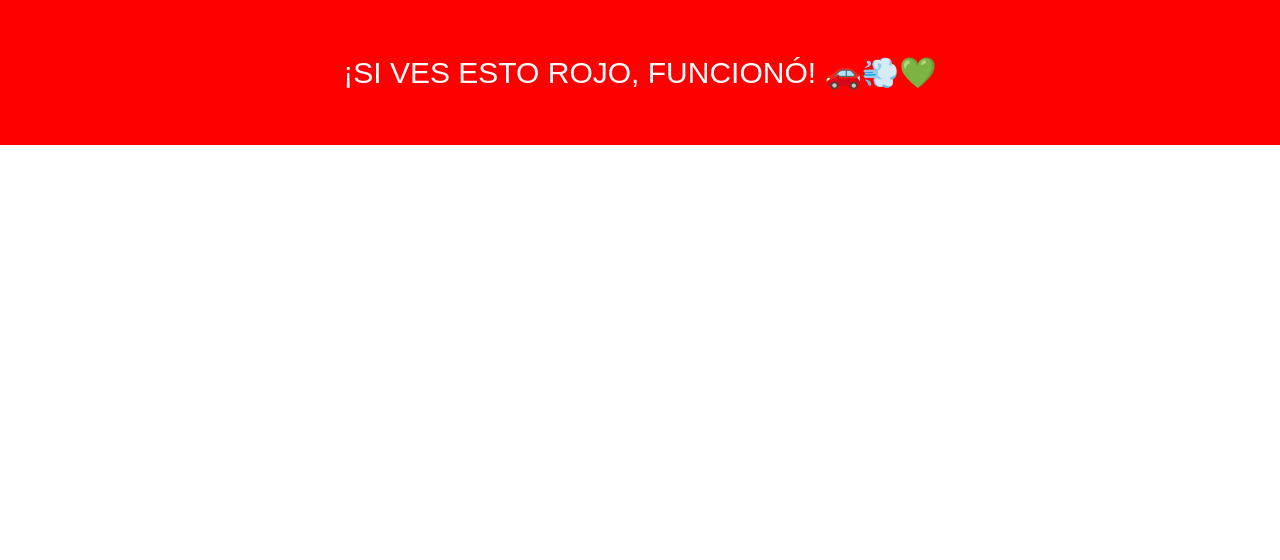
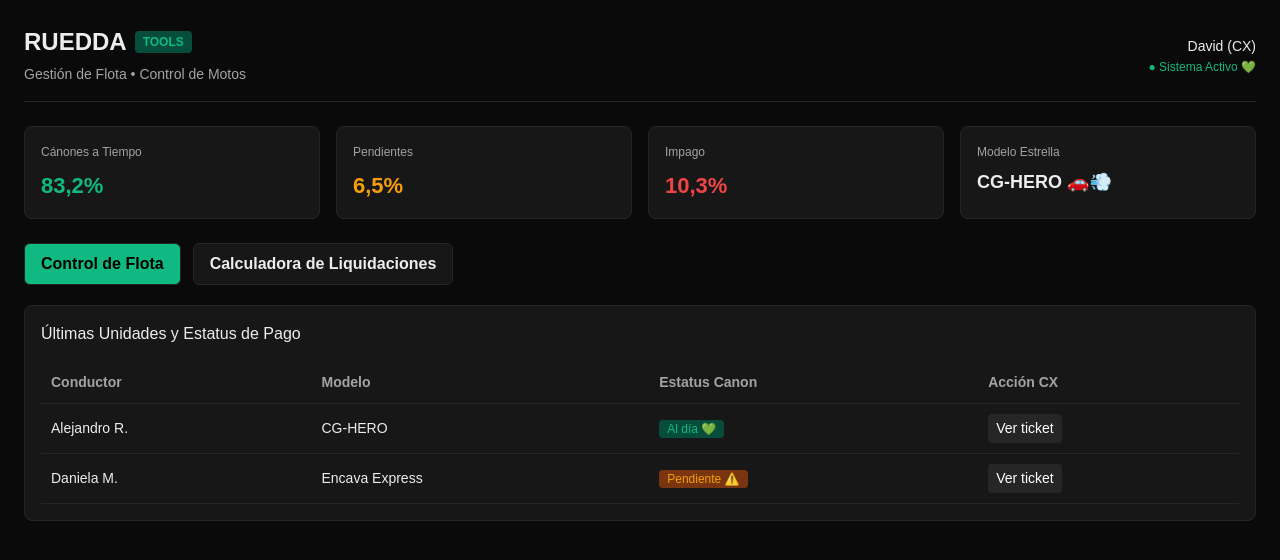
Before and after one commit to Groovie04/control-motos, a Next.js app: page / in a window 1280 px wide. Shown: the top 560 px of the page. Built offline with nearby package versions, Linux system fonts and the light colour scheme.

Commit message:
Update page.tsx

```diff
--- a/app/page.tsx
+++ b/app/page.tsx
@@ -1,7 +1,104 @@
+'use client';
+import { useState } from 'react';
+
 export default function Home() {
+  const [activeTab, setActiveTab] = useState('flota');
+
   return (
-    <div style={{ backgroundColor: 'red', color: 'white', padding: '50px', fontSize: '30px', textAlign: 'center' }}>
-      ¡SI VES ESTO ROJO, FUNCIONÓ! 🚗💨💚
+    <div style={{ backgroundColor: '#0a0a0a', color: '#ededed', minHeight: '100vh', fontFamily: 'sans-serif', padding: '24px' }}>
+
+      {/* Encabezado */}
+      <div style={{ display: 'flex', justifyContent: 'space-between', alignItems: 'center', marginBottom: '24px', borderBottom: '1px solid #262626', paddingBottom: '16px' }}>
+        <div>
+          <h1 style={{ fontSize: '24px', fontWeight: 'bold', margin: 0, display: 'flex', alignItems: 'center', gap: '8px' }}>
+            RUEDDA
+            <span style={{ fontSize: '12px', color: '#10b981', background: '#064e3b', padding: '2px 8px', borderRadius: '4px' }}>TOOLS</span>
+          </h1>
+          <p style={{ fontSize: '14px', color: '#a3a3a3', margin: '4px 0 0 0' }}>Gestión de Flota • Control de Motos</p>
+        </div>
+        <div style={{ textAlign: 'right' }}>
+          <span style={{ fontSize: '14px', fontWeight: '500' }}>David (CX)</span>
+          <div style={{ fontSize: '12px', color: '#10b981' }}>● Sistema Activo 💚</div>
+        </div>
+      </div>
+
+      {/* Tarjetas de Métricas */}
+      <div style={{ display: 'grid', gridTemplateColumns: 'repeat(auto-fit, minmax(200px, 1fr))', gap: '16px', marginBottom: '24px' }}>
+        <div style={{ background: '#171717', border: '1px solid #262626', padding: '16px', borderRadius: '8px' }}>
+          <p style={{ margin: '0 0 8px 0', fontSize: '12px', color: '#a3a3a3' }}>Cánones a Tiempo</p>
+          <h3 style={{ margin: 0, fontSize: '22px', fontWeight: 'bold', color: '#10b981' }}>83,2%</h3>
+        </div>
+        <div style={{ background: '#171717', border: '1px solid #262626', padding: '16px', borderRadius: '8px' }}>
+          <p style={{ margin: '0 0 8px 0', fontSize: '12px', color: '#a3a3a3' }}>Pendientes</p>
+          <h3 style={{ margin: 0, fontSize: '22px', fontWeight: 'bold', color: '#f59e0b' }}>6,5%</h3>
+        </div>
+        <div style={{ background: '#171717', border: '1px solid #262626', padding: '16px', borderRadius: '8px' }}>
+          <p style={{ margin: '0 0 8px 0', fontSize: '12px', color: '#a3a3a3' }}>Impago</p>
+          <h3 style={{ margin: 0, fontSize: '22px', fontWeight: 'bold', color: '#ef4444' }}>10,3%</h3>
+        </div>
+        <div style={{ background: '#171717', border: '1px solid #262626', padding: '16px', borderRadius: '8px' }}>
+          <p style={{ margin: '0 0 8px 0', fontSize: '12px', color: '#a3a3a3' }}>Modelo Estrella</p>
+          <h3 style={{ margin: 0, fontSize: '18px', fontWeight: 'bold' }}>CG-HERO 🚗💨</h3>
+        </div>
+      </div>
+
+      {/* Navegación por pestañas */}
+      <div style={{ display: 'flex', gap: '12px', marginBottom: '20px' }}>
+        <button
+          onClick={() => setActiveTab('flota')}
+          style={{ background: activeTab === 'flota' ? '#10b981' : '#171717', color: activeTab === 'flota' ? '#000' : '#ededed', border: '1px solid #262626', padding: '8px 16px', borderRadius: '6px', fontWeight: 'bold', cursor: 'pointer' }}>
+          Control de Flota
+        </button>
+        <button
+          onClick={() => setActiveTab('incidencias')}
+          style={{ background: activeTab === 'incidencias' ? '#10b981' : '#171717', color: activeTab === 'incidencias' ? '#000' : '#ededed', border: '1px solid #262626', padding: '8px 16px', borderRadius: '6px', fontWeight: 'bold', cursor: 'pointer' }}>
+          Calculadora de Liquidaciones
+        </button>
+      </div>
+
+      {/* Contenido de las pestañas */}
+      {activeTab === 'flota' ? (
+        <div style={{ background: '#171717', border: '1px solid #262626', borderRadius: '8px', padding: '16px' }}>
+          <h3 style={{ margin: '0 0 16px 0', fontSize: '16px' }}>Últimas Unidades y Estatus de Pago</h3>
+          <div style={{ overflowX: 'auto' }}>
+            <table style={{ width: '100%', borderCollapse: 'collapse', textAlign: 'left', fontSize: '14px' }}>
+              <thead>
+                <tr style={{ borderBottom: '1px solid #262626', color: '#a3a3a3' }}>
+                  <th style={{ padding: '10px' }}>Conductor</th>
+                  <th style={{ padding: '10px' }}>Modelo</th>
+                  <th style={{ padding: '10px' }}>Estatus Canon</th>
+                  <th style={{ padding: '10px' }}>Acción CX</th>
+                </tr>
+              </thead>
+              <tbody>
+                <tr style={{ borderBottom: '1px solid #262626' }}>
+                  <td style={{ padding: '10px' }}>Alejandro R.</td>
+                  <td style={{ padding: '10px' }}>CG-HERO</td>
+                  <td style={{ padding: '10px'}}><span style={{ background: '#064e3b', color: '#10b981', padding: '2px 8px', borderRadius: '4px', fontSize: '12px' }}>Al día 💚</span></td>
+                  <td style={{ padding: '10px' }}><button style={{ background: '#262626', color: '#fff', border: 'none', padding: '4px 8px', borderRadius: '4px', cursor: 'pointer' }}>Ver ticket</button></td>
+                </tr>
+                <tr style={{ borderBottom: '1px solid #262626' }}>
+                  <td style={{ padding: '10px' }}>Daniela M.</td>
+                  <td style={{ padding: '10px' }}>Encava Express</td>
+                  <td style={{ padding: '10px'}}><span style={{ background: '#78350f', color: '#f59e0b', padding: '2px 8px', borderRadius: '4px', fontSize: '12px' }}>Pendiente ⚠️</span></td>
+                  <td style={{ padding: '10px' }}><button style={{ background: '#262626', color: '#fff', border: 'none', padding: '4px 8px', borderRadius: '4px', cursor: 'pointer' }}>Ver ticket</button></td>
+                </tr>
+              </tbody>
+            </table>
+          </div>
+        </div>
+      ) : (
+        <div style={{ background: '#171717', border: '1px solid #262626', borderRadius: '8px', padding: '20px' }}>
+          <h3 style={{ margin: '0 0 10px 0', fontSize: '16px' }}>Asistente de Recálculos y Ajustes</h3>
+          <p style={{ color: '#a3a3a3', fontSize: '14px', marginBottom: '16px' }}>Herramienta rápida para el ajuste de liquidación de conductores y notas de crédito de viajes.</p>
+          <div style={{ display: 'grid', gap: '12px', maxWidth: '400px' }}>
+            <input type="text" placeholder="ID del Conductor / Cédula" style={{ background: '#0a0a0a', border: '1px solid #262626', padding: '10px', borderRadius: '6px', color: '#fff' }} />
+            <input type="number" placeholder="Monto del recálculo ($)" style={{ background: '#0a0a0a', border: '1px solid #262626', padding: '10px', borderRadius: '6px', color: '#fff' }} />
+            <button style={{ background: '#10b981', color: '#000', border: 'none', padding: '10px', borderRadius: '6px', fontWeight: 'bold', cursor: 'pointer' }}>Generar Incidencia 🚗💨</button>
+          </div>
+        </div>
+      )}
+
     </div>
   );
 }
```
